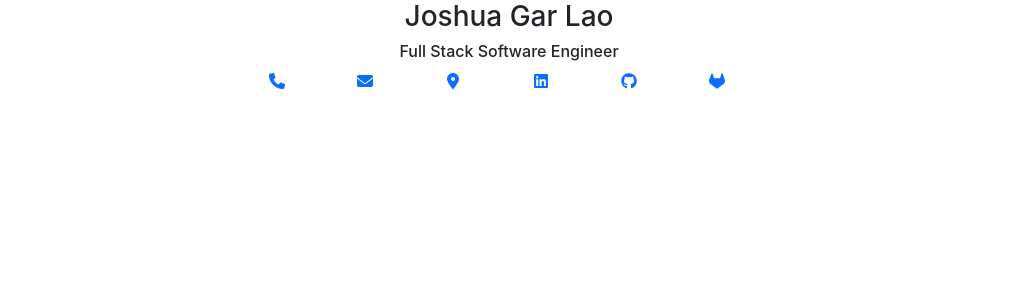
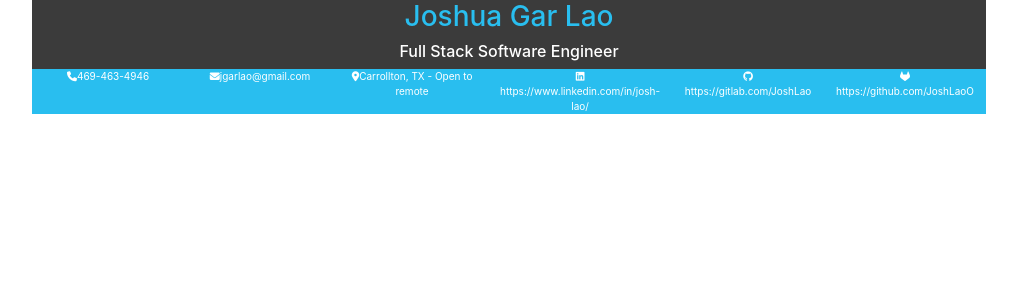
Before and after one commit to JoshLaoO/The-Cloud-Resume-Challenge-AWS, a React (Create React App) app in the folder resume/: page / in a window 1280 px wide. Shown: the top 300 px of the page, without its empty margins (131-1148 px from the left). Built offline with nearby package versions, Linux system fonts and the light colour scheme.

Commit message:
Header of Resume complete!

```diff
--- a/resume/src/App.css
+++ b/resume/src/App.css
@@ -1,11 +1,26 @@
 html{
   display: flex;
-  justify-content: center;
+  justify-content: space-evenly;
 }
-body{
-  width: 1080px;
+.links{
+  text-decoration: none;
+  font-size: 10px;
+  color: white;
+}
+a:link, a:visited, a:hover, a:active{
+  text-decoration: none;
+  font-size: 10px;
+  color: white;
 }
 #links{
-  position:relative;
-  left: 25%;
+  background-color:rgb(41, 190, 239);
 }
+#header{
+  background-color: rgb(59, 59, 59);
+}
+#name{
+  color: rgb(41, 190, 239)
+}
+#job-title{
+  color:white;
+}
--- a/resume/src/Header.js
+++ b/resume/src/Header.js
@@ -8,15 +8,15 @@ function Header() {
         "fa-brands fa-gitlab": "https://github.com/JoshLaoO"
     }
     return (
-    <div className="container">
+    <div id='header' className="container">
       <div className="row d-flex flex-row text-center">
-        <h3>Joshua Gar Lao</h3>
-        <h6>Full Stack Software Engineer</h6>
+        <h3 id='name'>Joshua Gar Lao</h3>
+        <h6 id='job-title'>Full Stack Software Engineer</h6>
       </div>
-      <div id="links" className='row d-flex w-50 text-center justify-content-center'>
+      <div id="links" className='row d-flex text-center justify-content-center'>
         { Object.keys(info).map((icon) => {
             return(
-                <div className='col'><a className="text-decoration-none" href={info[icon]}><i className={icon}/></a></div>
+                <div className='col links'><a className="text-decoration-none" href={info[icon]}><i className={icon}/>{info[icon]}</a></div>
             )
         })}
         {/* <div>Phone - {info.phone}</div>
```
